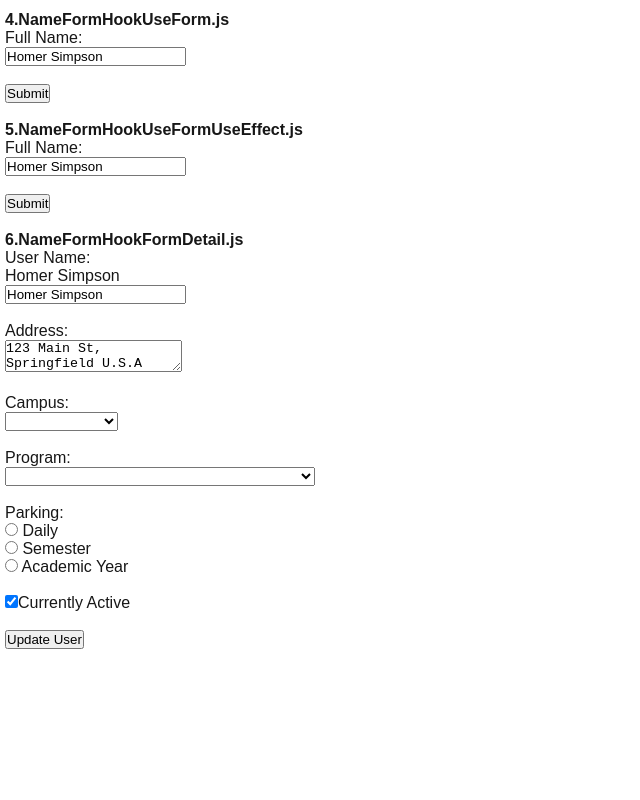
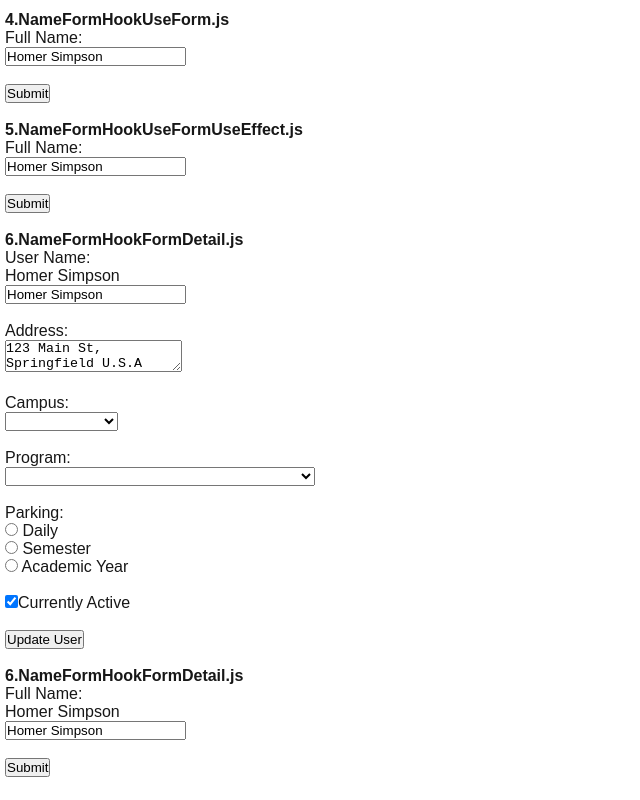
Before and after one commit to gkurkjian/WEB422_Week7_Forms_Introduction, a Next.js app in the folder my-app/: page / in a window 1280 px wide. Shown: the part 412-1212 px from the top of the page, without its empty margins (0-640 px from the left). Before the commit the page ends 1084 px from the top, so only its background shows below. Built offline with nearby package versions, Linux system fonts and the light colour scheme.

Commit message:
eighth commit, 7.NameFormHookFormValidation.js made the module by including error display in required areas. This version of displaying error it's not same as the WEB422 website, it's more elevated version

```diff
--- /dev/null
+++ b/my-app/pages/components/7.NameFormHookFormValidation.js
@@ -0,0 +1,41 @@
+import { useForm } from "react-hook-form";
+import { useEffect } from "react";
+
+export default function NameFormHookFormValidation() {
+
+    const { register, handleSubmit, setValue, watch, formState: { errors }} = useForm({
+        defaultValues: {
+            fullName: ""
+        }
+    });
+
+    const watchUserName = watch("fullName");
+
+
+    useEffect(() => {
+        setValue("fullName", "Homer Simpson");
+    }, [setValue]);
+
+    function submitForm(data) {
+        console.log(data);
+    };
+
+    return (
+        <>
+            <h4>6.NameFormHookFormDetail.js</h4>
+
+            {/* This is the new and better version. Not From The WEB422 Website! If you want to see the old version it's here: https://github.com/gkurkjian/WEB422-Week6-Practice/blob/main/pages/components/7NameFormHookFormValidation.js */}
+            <form onSubmit={handleSubmit(submitForm)}>
+                <label>Full Name:</label> <br />
+                {watchUserName} <br />
+                <input {...register("fullName",
+                    {
+                        required: "Name is required!",
+                        minLength: { value: 2, message: "Name must be at least 2 characters!" }
+                    })}/>  <br />
+                {errors.fullName && <div style={{ color: "red" }}>{errors.fullName.message}</div>} <br />
+                <button type="submit">Submit</button>
+            </form>
+        </>
+    )
+}
--- a/my-app/pages/index.js
+++ b/my-app/pages/index.js
@@ -4,6 +4,7 @@ import NameFormUseEffect from "./components/3.NameFormUseEffect";
 import NameFormHookUseForm from "./components/4.NameFormHookUseForm";
 import NameFormHookUseFormUseEffect from "./components/5.NameFormHookUseFormUseEffect";
 import NameFormUseHookFormDetail from "./components/6.NameFormHookFormDetail";
+import NameFormHookFormValidation from "./components/7.NameFormHookFormValidation";
 
 
 export default function Home() {
@@ -16,6 +17,7 @@ export default function Home() {
       <NameFormHookUseForm /> <br />
       <NameFormHookUseFormUseEffect /> <br />
       <NameFormUseHookFormDetail /> <br />
+      <NameFormHookFormValidation /> <br />
     </>
   );
 }
```
